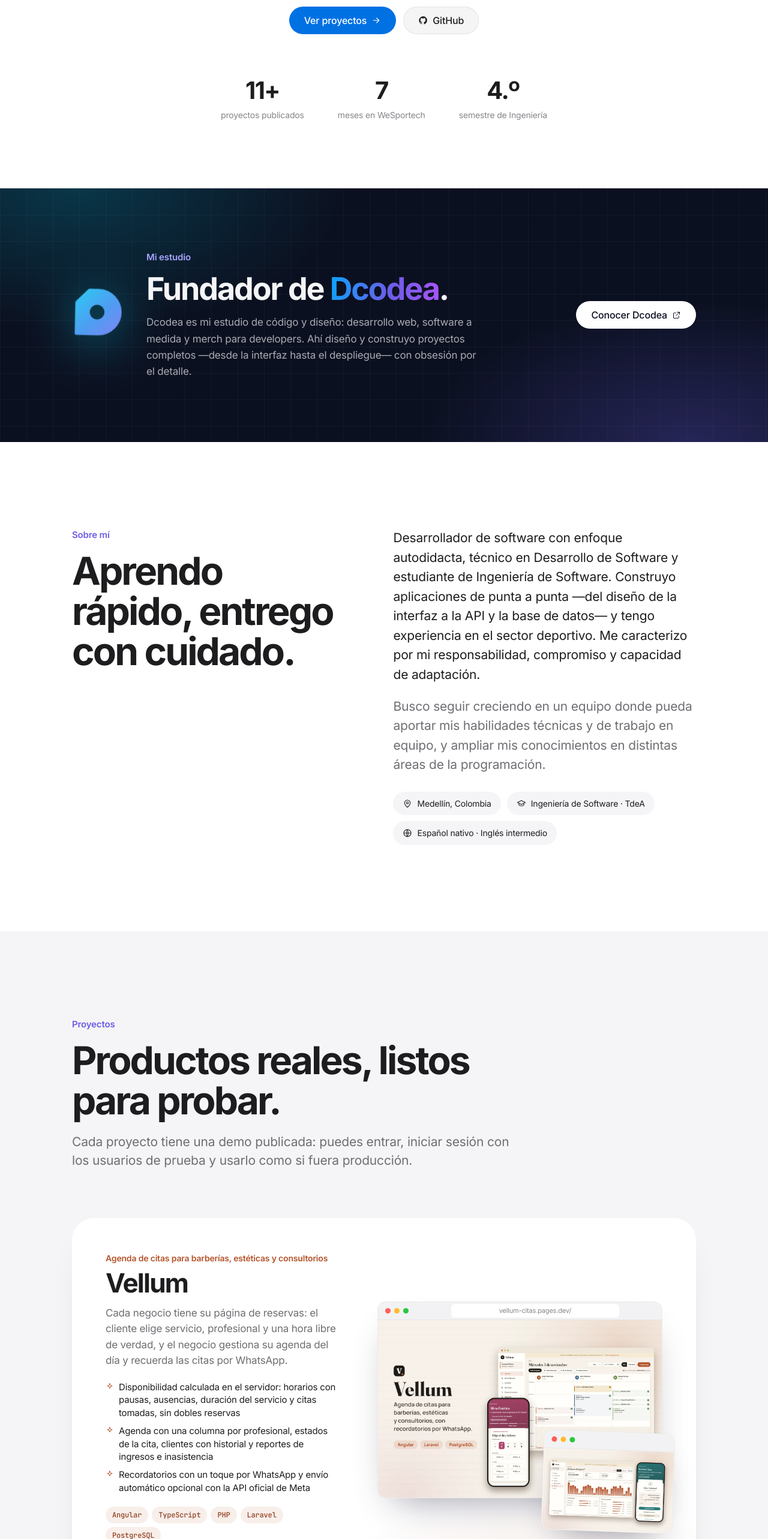
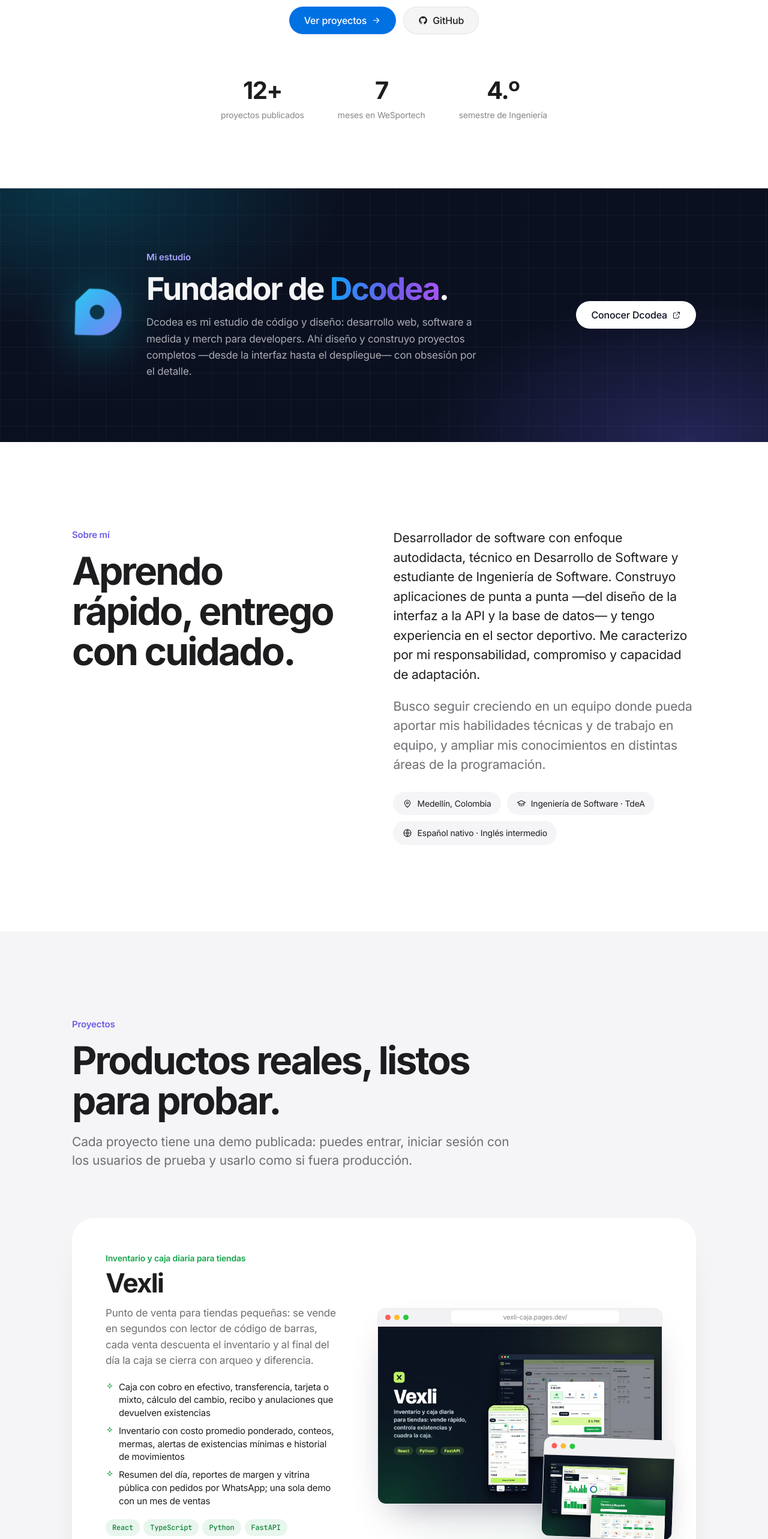
Before and after one commit to DuanGomez/Duan-Portafolio, a React (Vite) app: page / in a window 1280 px wide. Shown: the part 820-3386 px from the top of the page at 60% size. Built offline with nearby package versions, Linux system fonts and the light colour scheme.

Commit message:
Proyecto Vexli

```diff
--- a/src/data.ts
+++ b/src/data.ts
@@ -17,7 +17,7 @@ export const PROFILE = {
 };
 
 export const STATS = [
-  { value: '11+', label: 'proyectos publicados' },
+  { value: '12+', label: 'proyectos publicados' },
   { value: '7', label: 'meses en WeSportech' },
   { value: '4.º', label: 'semestre de Ingeniería' },
 ];
@@ -40,6 +40,19 @@ const PAGES = 'https://duangomez.github.io';
 const GH = 'https://github.com/DuanGomez';
 
 export const PROJECTS: Project[] = [
+  {
+    id: 'vexli',
+    name: 'Vexli',
+    kicker: 'Inventario y caja diaria para tiendas',
+    summary: 'Punto de venta para tiendas pequeñas: se vende en segundos con lector de código de barras, cada venta descuenta el inventario y al final del día la caja se cierra con arqueo y diferencia.',
+    highlights: ['Caja con cobro en efectivo, transferencia, tarjeta o mixto, cálculo del cambio, recibo y anulaciones que devuelven existencias', 'Inventario con costo promedio ponderado, conteos, mermas, alertas de existencias mínimas e historial de movimientos', 'Resumen del día, reportes de margen y vitrina pública con pedidos por WhatsApp; una sola demo con un mes de ventas'],
+    stack: ['React', 'TypeScript', 'Python', 'FastAPI', 'PostgreSQL'],
+    image: 'projects/vexli.webp',
+    gallery: ['projects/vexli-panel.webp'],
+    demo: 'https://vexli-caja.pages.dev/',
+    repo: `${GH}/Vexli`,
+    accent: '#16A34A',
+  },
   {
     id: 'vellum',
     name: 'Vellum',
```
Also changed, not shown: public/projects/vexli-panel.webp (added), public/projects/vexli.webp (added).
